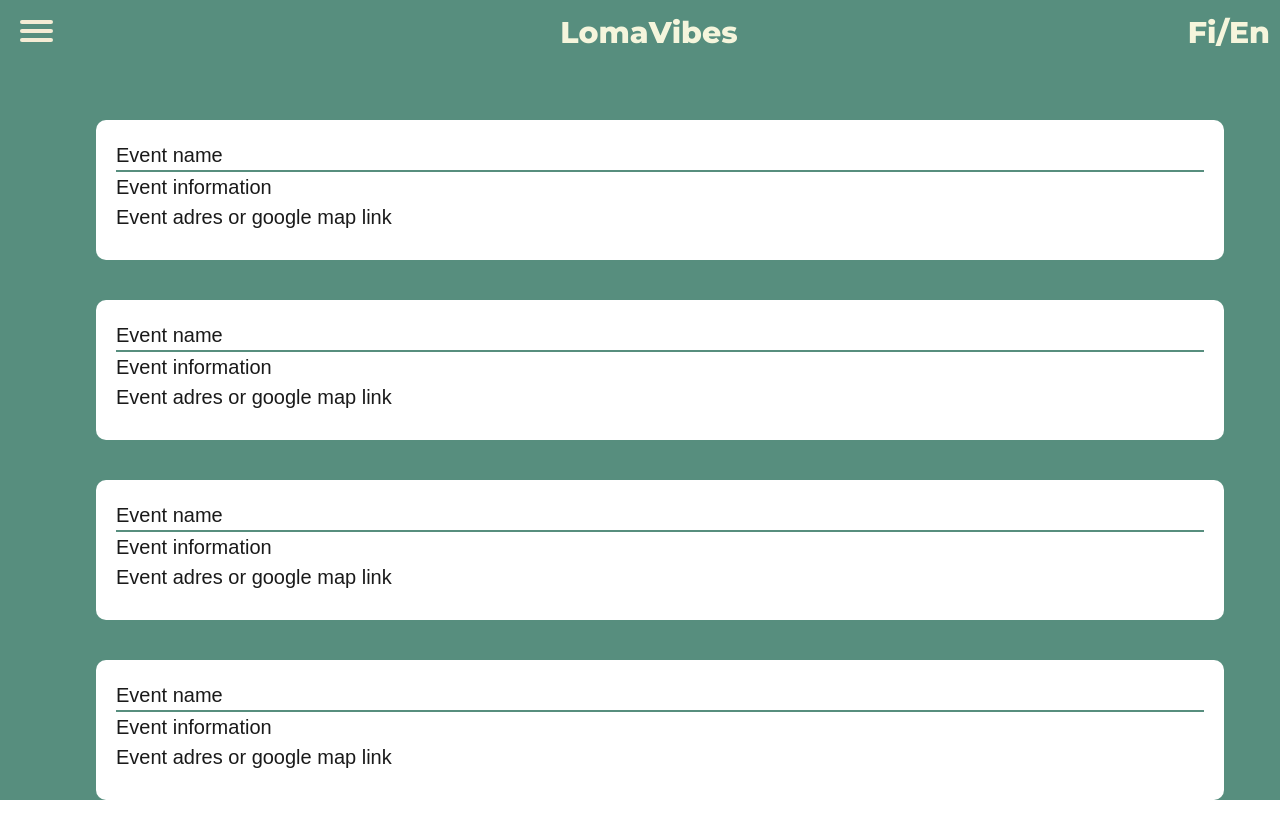
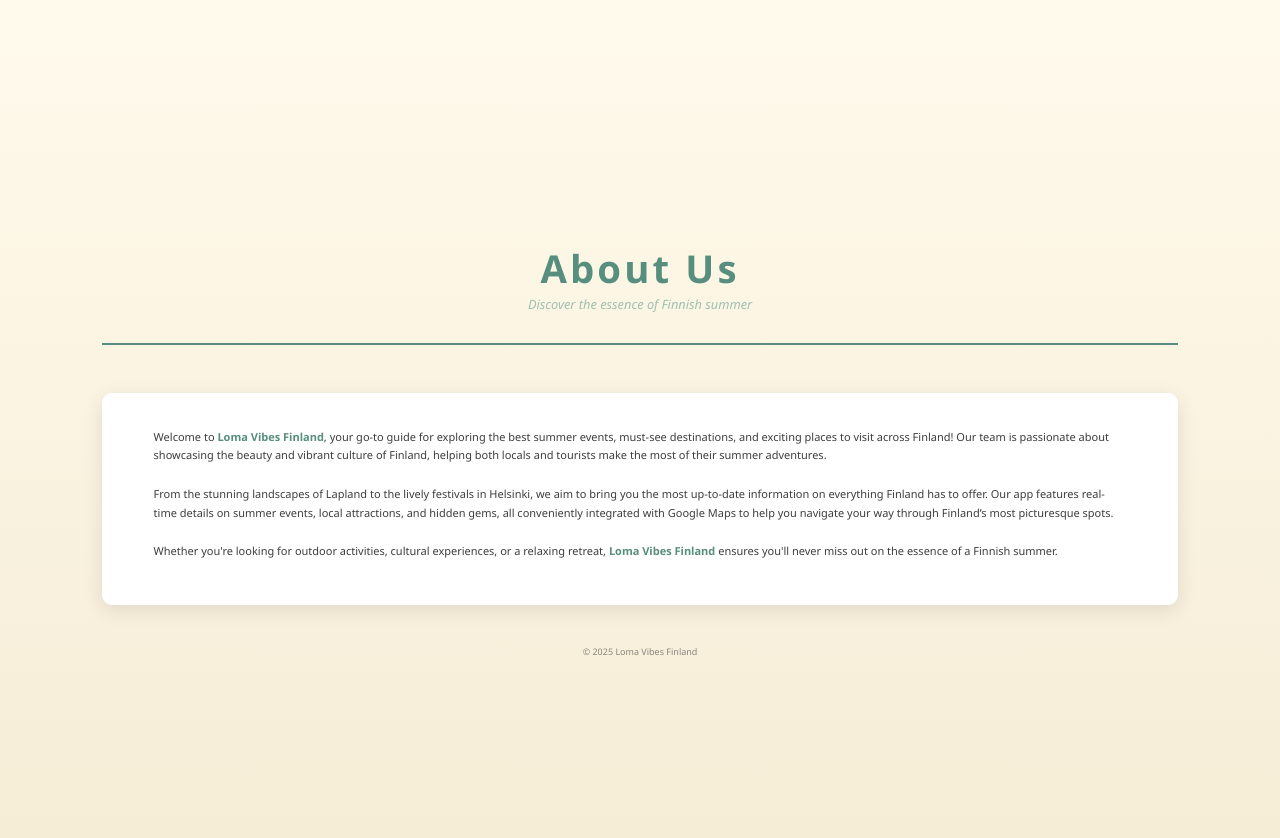
Before and after one commit to ArtemSpr/LomaVibes, a React (Vite) app: page /aboutus in a window 1280 px wide. Shown: the top 838 px of the page. Before the commit the page ends 800 px from the top, so only its background shows below. Built offline with nearby package versions, Linux system fonts and the light colour scheme.

Commit message:
Add a few new components and desing AboutUs page

```diff
--- a/src/App.jsx
+++ b/src/App.jsx
@@ -1,123 +1,34 @@
 import { motion, AnimatePresence } from "framer-motion";
-import { useState, useEffect } from "react";
+import { BrowserRouter as Router, Routes, Route } from "react-router-dom";
 
-import Animatelogo from "../public/217490777.png";
-import Menu from "../public/menu.svg";
-import ListIcon from "../public/list-icon.svg";
-import JobIcon from "../public/job-icon.svg";
-import SettingsIcon from "../public/settings-icon.svg";
-import CalendarIcon from "../public/calendar-icon.svg";
+import Home from "./pages/Home";
+import Calendar from "./pages/Calendar";
+import SummerJob from "./pages/SummerJob";
+import Places from "./pages/Places";
+import Settings from "./pages/Settings";
+import AboutUs from "./pages/AboutUs";
 
 const App = () => {
-  const [visible, setVisible] = useState(true);
+  // const [visible, setVisible] = useState(true);
 
-  useEffect(() => {
-    const timer = setTimeout(() => {
-      setVisible(false);
-    }, 2000);
-    return () => clearTimeout(timer);
-  }, []);
+  // useEffect(() => {
+  //   const timer = setTimeout(() => {
+  //     setVisible(false);
+  //   }, 2000);
+  //   return () => clearTimeout(timer);
+  // }, []);
 
   return (
-    <div className="main">
-      <div className="animateContainer">
-        <AnimatePresence>
-          {visible && (
-            <motion.div
-              initial={{ opacity: 1, scale: 1 }}
-              animate={{ opacity: 1 }}
-              exit={{ opacity: 0, scale: 0.8, y: -50 }}
-              transition={{ duration: 1 }}
-              className="bg-blue-500 text-white p-6 rounded-2xl shadow-lg text-xl"
-            >
-              <span className="animateItem">
-                {" "}
-                <img className="animateLogo" src={Animatelogo}></img>
-              </span>
-            </motion.div>
-          )}
-        </AnimatePresence>
-      </div>
-      <div className="header">
-        <div id="menuToggle">
-          <input type="checkbox" id="menuCheckbox" />
-          <label for="menuCheckbox" id="burgerIcon">
-            <div class="bar"></div>
-            <div class="bar"></div>
-            <div class="bar"></div>
-          </label>
-
-          <ul id="menu">
-            <li>
-              <a href="#">Home</a>
-            </li>
-            <li>
-              <a href="#">Calendar</a>
-            </li>
-            <li>
-              <a href="#">Summer Job</a>
-            </li>
-            <li>
-              <a href="#">Places</a>
-            </li>
-            <li>
-              <a href="#">Settings</a>
-            </li>
-            <li className="aboutUs">
-              <a href="#">About us</a>
-            </li>
-          </ul>
-        </div>
-        <span className="logo header-text">LomaVibes</span>
-        <span className="header-text">Fi/En</span>
-      </div>
-      <div className="body">
-        <span className="body-item">
-          <div className="event-title"> Event name</div>
-          <div className="event-content">Event information</div>
-          <div className="event-adres">Event adres or google map link</div>
-        </span>
-        <span className="body-item">
-          <div className="event-title"> Event name</div>
-          <div className="event-content">Event information</div>
-          <div className="event-adres">Event adres or google map link</div>
-        </span>
-        <span className="body-item">
-          <div className="event-title"> Event name</div>
-          <div className="event-content">Event information</div>
-          <div className="event-adres">Event adres or google map link</div>
-        </span>
-        <span className="body-item">
-          <div className="event-title"> Event name</div>
-          <div className="event-content">Event information</div>
-          <div className="event-adres">Event adres or google map link</div>
-        </span>
-      </div>
-      <div className="nav-bar">
-        <div className="nav-bar-container">
-          <span className="nav-bar-item">
-            <a src="/pages/SummerJob.jsx">
-              <img src={JobIcon}></img>
-            </a>
-          </span>
-          <span className="nav-bar-item">
-            <a src="#">
-              <img src={CalendarIcon}></img>
-            </a>
-          </span>
-          <span className="nav-bar-item">
-            <a src="#">
-              <img src={ListIcon}></img>
-            </a>
-          </span>
-          <span className="nav-bar-item">
-            <a src="#">
-              <img src={SettingsIcon}></img>
-            </a>
-          </span>
-        </div>
-      </div>
-    </div>
+    <Router>
+      <Routes>
+        <Route path="/" element={<Home />} />
+        <Route path="/calendar" element={<Calendar />} />
+        <Route path="/summerjob" element={<SummerJob />} />
+        <Route path="/places" element={<Places />} />
+        <Route path="/settings" element={<Settings />} />
+        <Route path="/aboutus" element={<AboutUs />} />
+      </Routes>
+    </Router>
   );
 };
 
--- a/src/index.css
+++ b/src/index.css
@@ -19,6 +19,8 @@
   --green: #578e7e;
   --beige: #f5ecd5;
   --lightyellow: #fffaec;
+  --white: #ffffff;
+  --accent: #a0c0b0;
 }
 
 a {
@@ -172,7 +174,68 @@
   left: 40px;
 }
 
+/*? About us page  */
 
+.aboutus-container {
+  background: linear-gradient(to bottom, var(--lightyellow), var(--beige));
+  min-height: 100vh;
+  padding: 5vh 8vw;
+  font-family: "Segoe UI", sans-serif;
+  color: var(--lightgrey);
+  display: flex;
+  flex-direction: column;
+  justify-content: center;
+}
+
+.aboutus-header {
+  text-align: center;
+  margin-bottom: 6vh;
+  padding-bottom: 2vh;
+  border-bottom: 2px solid var(--green);
+  position: relative;
+}
+
+.aboutus-title {
+  font-size: 3vw;
+  color: var(--green);
+  margin-bottom: 0.5rem;
+  font-weight: 700;
+  text-shadow: 1px 1px 0 var(--lightyellow);
+  letter-spacing: 0.08em;
+}
+
+.aboutus-subtitle {
+  font-size: 1vw;
+  color: var(--accent);
+  font-style: italic;
+  margin-top: 0.5rem;
+}
+
+
+.aboutus-content {
+  background-color: var(--white);
+  border-radius: 1rem;
+  padding: 3vh 4vw;
+  box-shadow: 0 0.5rem 2rem rgba(0, 0, 0, 0.1);
+  font-size: 1.1rem;
+  line-height: 1.7;
+}
+
+.aboutus-content p {
+  margin-bottom: 2rem;
+}
+
+.highlight {
+  color: var(--green);
+  font-weight: 600;
+}
+
+.aboutus-footer {
+  text-align: center;
+  margin-top: 5vh;
+  font-size: 0.9rem;
+  opacity: 0.6;
+}
 
 /*? Mobile adaptive */
 
@@ -426,6 +489,4 @@
     transition: 1s ease;
   }
 
-
-
 }
--- /dev/null
+++ b/src/pages/AboutUs.jsx
@@ -0,0 +1,39 @@
+const AboutUs = () => {
+  return (
+    <div className="aboutus-container">
+      <header className="aboutus-header">
+        <h1 className="aboutus-title">About Us</h1>
+        <p className="aboutus-subtitle">
+          Discover the essence of Finnish summer
+        </p>
+      </header>
+      <section className="aboutus-content">
+        <p>
+          Welcome to <span className="highlight">Loma Vibes Finland</span>, your
+          go-to guide for exploring the best summer events, must-see
+          destinations, and exciting places to visit across Finland! Our team is
+          passionate about showcasing the beauty and vibrant culture of Finland,
+          helping both locals and tourists make the most of their summer
+          adventures.
+        </p>
+        <p>
+          From the stunning landscapes of Lapland to the lively festivals in
+          Helsinki, we aim to bring you the most up-to-date information on
+          everything Finland has to offer. Our app features real-time details on
+          summer events, local attractions, and hidden gems, all conveniently
+          integrated with Google Maps to help you navigate your way through
+          Finland’s most picturesque spots.
+        </p>
+        <p>
+          Whether you're looking for outdoor activities, cultural experiences,
+          or a relaxing retreat,{" "}
+          <span className="highlight">Loma Vibes Finland</span> ensures you'll
+          never miss out on the essence of a Finnish summer.
+        </p>
+      </section>
+      <footer className="aboutus-footer">© 2025 Loma Vibes Finland</footer>
+    </div>
+  );
+};
+
+export default AboutUs;
--- /dev/null
+++ b/src/pages/Calendar.jsx
@@ -0,0 +1,5 @@
+const Calendar = () => {
+  return <h1>This is Calendar page</h1>;
+};
+
+export default Calendar;
--- /dev/null
+++ b/src/pages/Home.jsx
@@ -0,0 +1,113 @@
+import { Link } from "react-router-dom";
+
+// import Animatelogo from "../public/217490777.png";
+import ListIcon from "../../public/list-icon.svg";
+import JobIcon from "../../public/job-icon.svg";
+import SettingsIcon from "../../public/settings-icon.svg";
+import CalendarIcon from "../../public/calendar-icon.svg";
+
+const Home = () => {
+  return (
+    <div className="main">
+      {/* <div className="animateContainer">
+      <AnimatePresence>
+        {visible && (
+          <motion.div
+            initial={{ opacity: 1, scale: 1 }}
+            animate={{ opacity: 1 }}
+            exit={{ opacity: 0, scale: 0.8, y: -50 }}
+            transition={{ duration: 1 }}
+            className="bg-blue-500 text-white p-6 rounded-2xl shadow-lg text-xl"
+          >
+            <span className="animateItem">
+              {" "}
+              <img className="animateLogo" src={Animatelogo}></img>
+            </span>
+          </motion.div>
+        )}
+      </AnimatePresence>
+    </div> */}
+      <div className="header">
+        <div id="menuToggle">
+          <input type="checkbox" id="menuCheckbox" />
+          <label for="menuCheckbox" id="burgerIcon">
+            <div class="bar"></div>
+            <div class="bar"></div>
+            <div class="bar"></div>
+          </label>
+
+          <ul id="menu">
+            <li>
+              <Link to="/">Home</Link>
+            </li>
+            <li>
+              <Link to="/calendar">Calendar</Link>
+            </li>
+            <li>
+              <Link to="/summerjob">Summer Job</Link>
+            </li>
+            <li>
+              <Link to="/places">Places</Link>
+            </li>
+            <li>
+              <Link to="/settings">Settings</Link>
+            </li>
+            <li className="aboutUs">
+              <Link to="/aboutus">About us</Link>
+            </li>
+          </ul>
+        </div>
+        <span className="logo header-text">LomaVibes</span>
+        <span className="header-text">Fi/En</span>
+      </div>
+      <div className="body">
+        <span className="body-item">
+          <div className="event-title"> Event name</div>
+          <div className="event-content">Event information</div>
+          <div className="event-adres">Event adres or google map link</div>
+        </span>
+        <span className="body-item">
+          <div className="event-title"> Event name</div>
+          <div className="event-content">Event information</div>
+          <div className="event-adres">Event adres or google map link</div>
+        </span>
+        <span className="body-item">
+          <div className="event-title"> Event name</div>
+          <div className="event-content">Event information</div>
+          <div className="event-adres">Event adres or google map link</div>
+        </span>
+        <span className="body-item">
+          <div className="event-title"> Event name</div>
+          <div className="event-content">Event information</div>
+          <div className="event-adres">Event adres or google map link</div>
+        </span>
+      </div>
+      <div className="nav-bar">
+        <div className="nav-bar-container">
+          <span className="nav-bar-item">
+            <a src="/pages/SummerJob.jsx">
+              <img src={JobIcon}></img>
+            </a>
+          </span>
+          <span className="nav-bar-item">
+            <a src="#">
+              <img src={CalendarIcon}></img>
+            </a>
+          </span>
+          <span className="nav-bar-item">
+            <a src="#">
+              <img src={ListIcon}></img>
+            </a>
+          </span>
+          <span className="nav-bar-item">
+            <a src="#">
+              <img src={SettingsIcon}></img>
+            </a>
+          </span>
+        </div>
+      </div>
+    </div>
+  );
+};
+
+export default Home;
--- /dev/null
+++ b/src/pages/Places.jsx
@@ -0,0 +1,5 @@
+const Places = () => {
+  return <h1>This is Places page</h1>;
+};
+
+export default Places;
--- /dev/null
+++ b/src/pages/Settings.jsx
@@ -0,0 +1,5 @@
+const Settings = () => {
+  return <h1>This is settings page</h1>;
+};
+
+export default Settings;
```
